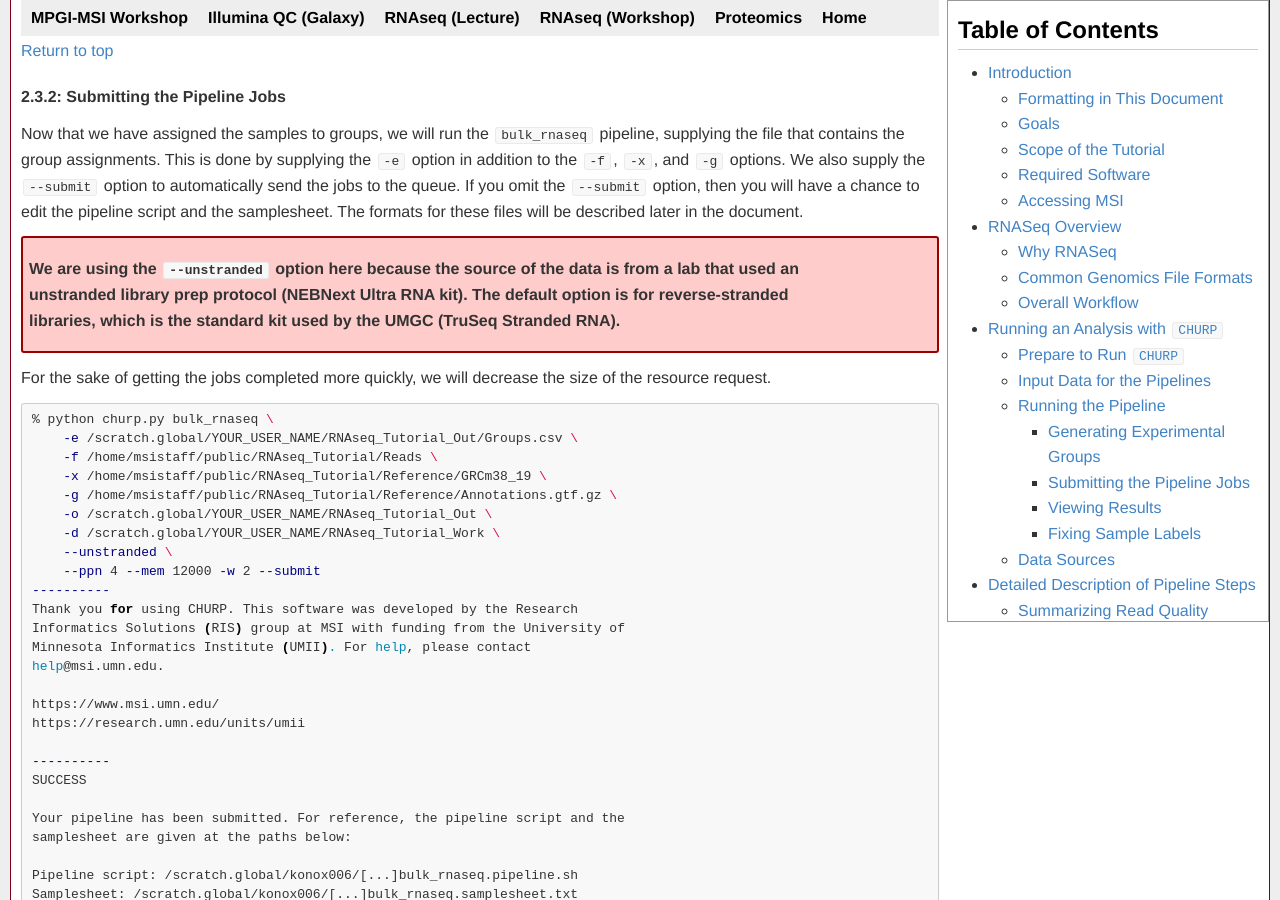
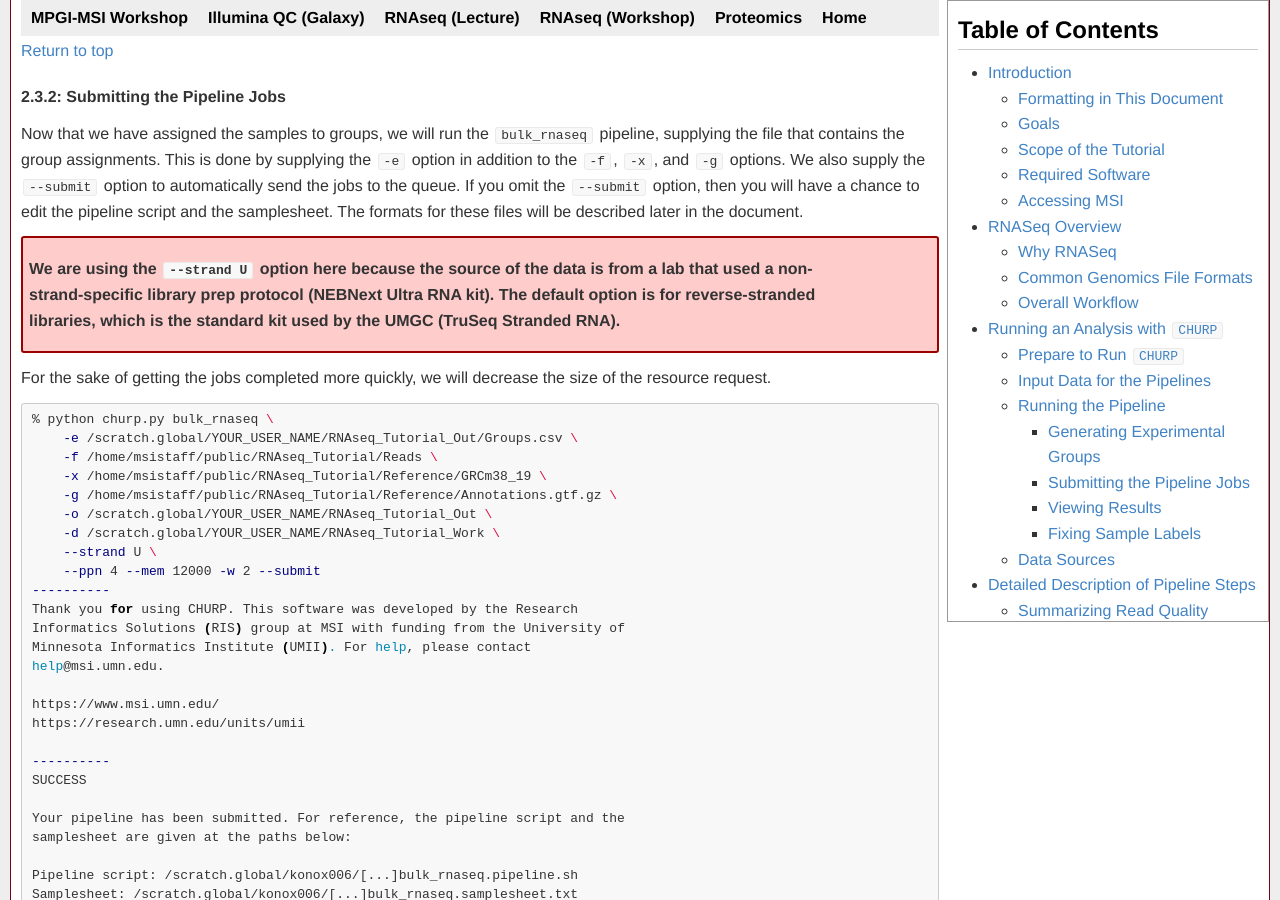
Before and after one commit to msi-ris/Tutorials, a Jekyll site: the page built from rnaseq_cmd_beta.md, in a window 1280 px wide and 900 px high, scrolled down 19918 px. Built offline with Jekyll 4.4.1, drawn with Linux system fonts in a browser that asks for light colours; some of the changed text lies outside the part shown.

Commit message:
Update rnaseq tut

````diff
--- a/rnaseq_cmd_beta.md
+++ b/rnaseq_cmd_beta.md
@@ -868,9 +868,9 @@ described later in the document.
 
 <div class="warn" markdown="1">
 
-We are using the `--unstranded` option here because the source of the data is
-from a lab that used an unstranded library prep protocol (NEBNext Ultra RNA
-kit). The default option is for reverse-stranded libraries, which is the
+We are using the `--strand U` option here because the source of the data is
+from a lab that used a non-strand-specific library prep protocol (NEBNext Ultra
+RNA kit). The default option is for reverse-stranded libraries, which is the
 standard kit used by the UMGC (TruSeq Stranded RNA).
 
 </div>
@@ -886,7 +886,7 @@ size of the resource request.
     -g /home/msistaff/public/RNAseq_Tutorial/Reference/Annotations.gtf.gz \
     -o /scratch.global/YOUR_USER_NAME/RNAseq_Tutorial_Out \
     -d /scratch.global/YOUR_USER_NAME/RNAseq_Tutorial_Work \
-    --unstranded \
+    --strand U \
     --ppn 4 --mem 12000 -w 2 --submit
 ----------
 Thank you for using CHURP. This software was developed by the Research
@@ -1206,7 +1206,7 @@ option. This tells the pipeline to regenerate alignments.
     -g /home/msistaff/public/RNAseq_Tutorial/Reference/Annotations.gtf.gz \
     -o /scratch.global/YOUR_USER_NAME/RNAseq_Tutorial_Out \
     -d /scratch.global/YOUR_USER_NAME/RNAseq_Tutorial_Work \
-    --unstranded \
+    --strand U \
     --ppn 4 --mem 12000 -w 2 --submit --purge
 ```
 
@@ -1419,7 +1419,7 @@ counted as originating from that gene. If the library is single-end, then
 individual reads represent sequenced fragments, and reads are counted if they
 map to annotated genes.
 
-We also support two types of strandedness for the libraries, unstranded, and
+We also support two types of strandedness for the libraries, strand U, and
 reverse-stranded. By default, the UMGC prepares RNAseq libraries using a
 reverse-stranded protocol. Thus, the default option for our `featureCounts` call
 is to count reverse-stranded alignments. Additionally, we also set a minimum
````
